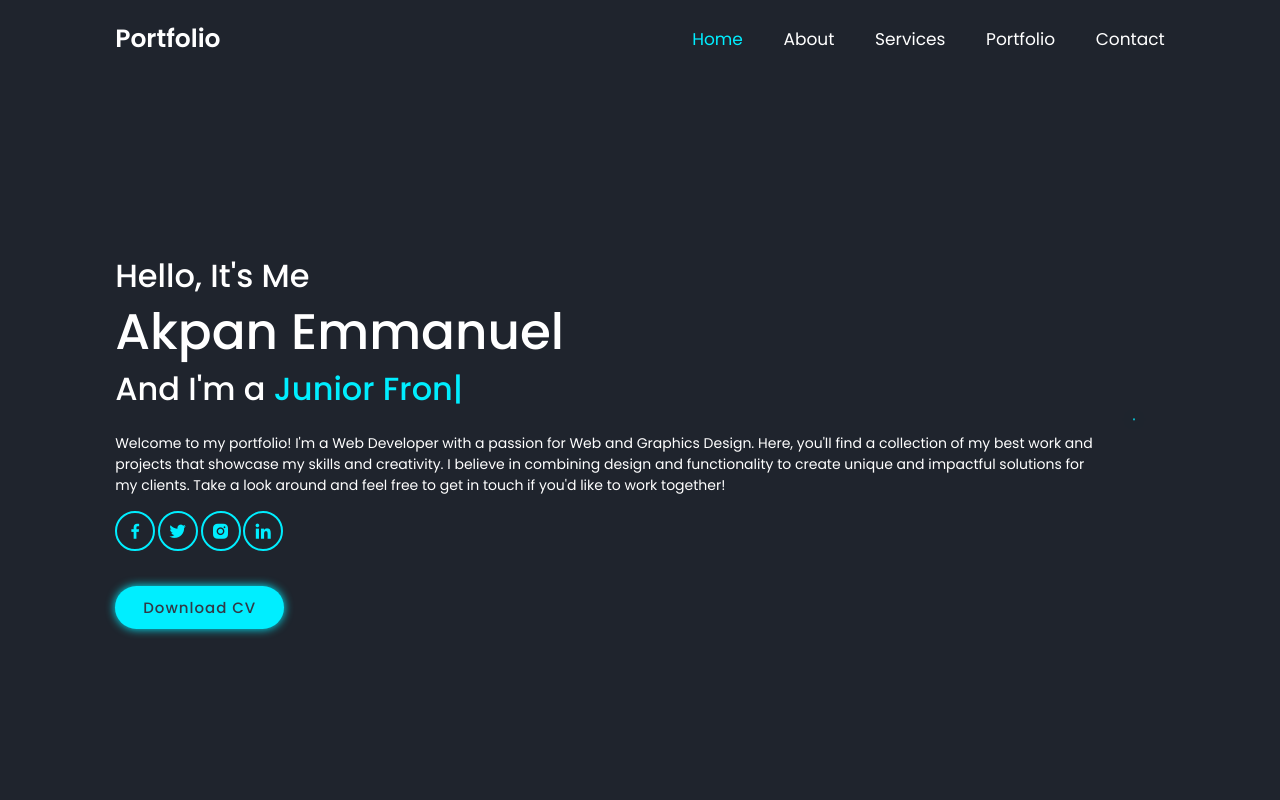
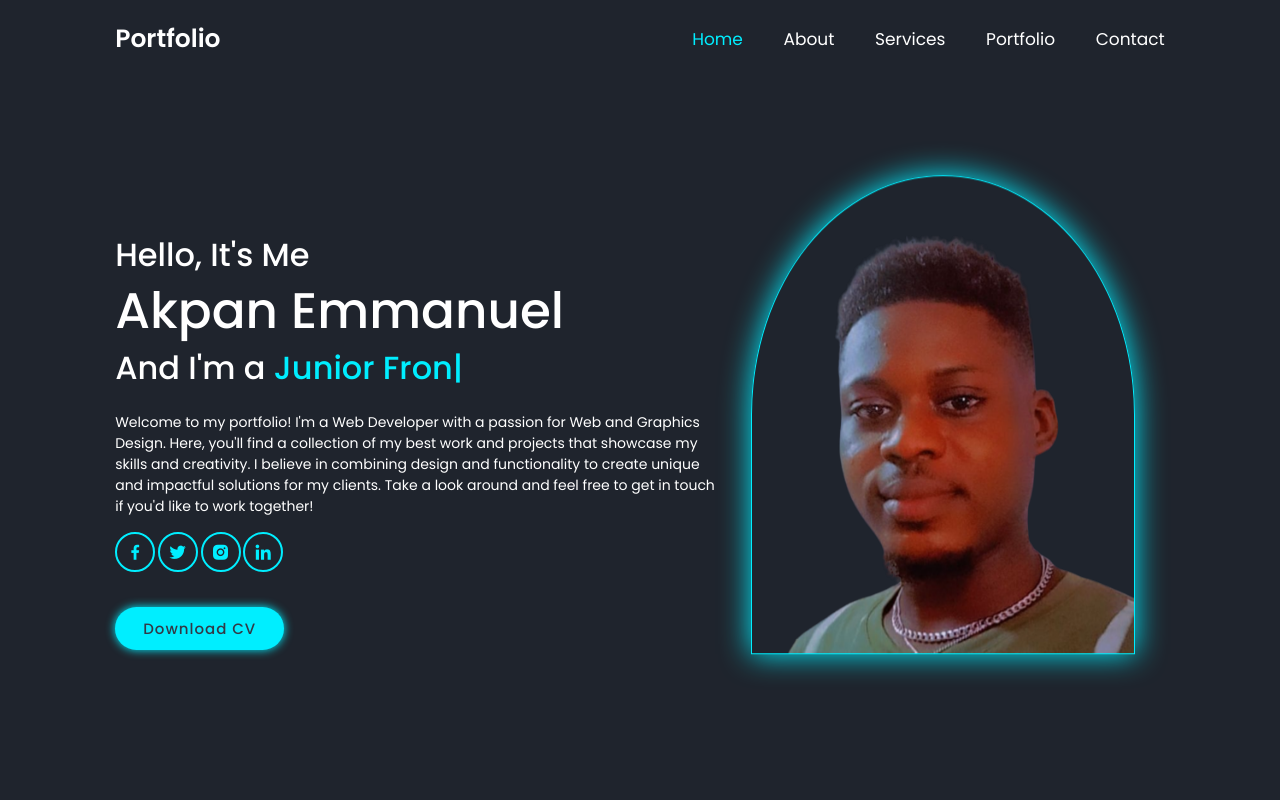
Before and after one commit to nyankno/Myportfolio, a plain HTML site: page index.html in a window 1280 px wide. Shown: the top 800 px of the page. Drawn offline with nearby package versions, Linux system fonts and the light colour scheme; files whose address does not match are found by name.

Commit message:
Update index.html

```diff
--- a/index.html
+++ b/index.html
@@ -44,7 +44,7 @@
             <a href="#" class="btn">Download CV</a>
     </div>
     <div class="home-img">
-        <img src="images/IMG_20230601_002628_078-removebg-preview.png" alt="">
+        <img src="IMG_20230601_002628_078-removebg-preview.png" alt="">
     </div>
 
 
```
